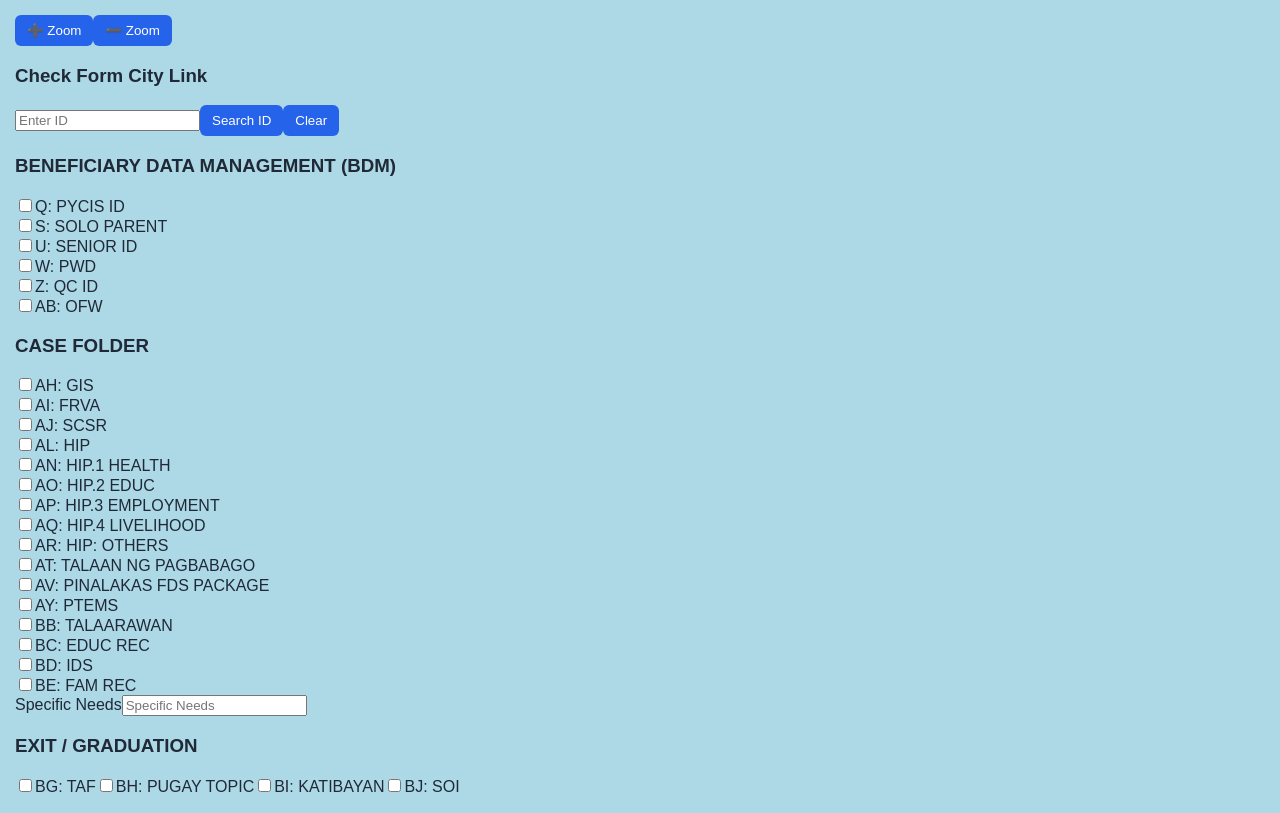
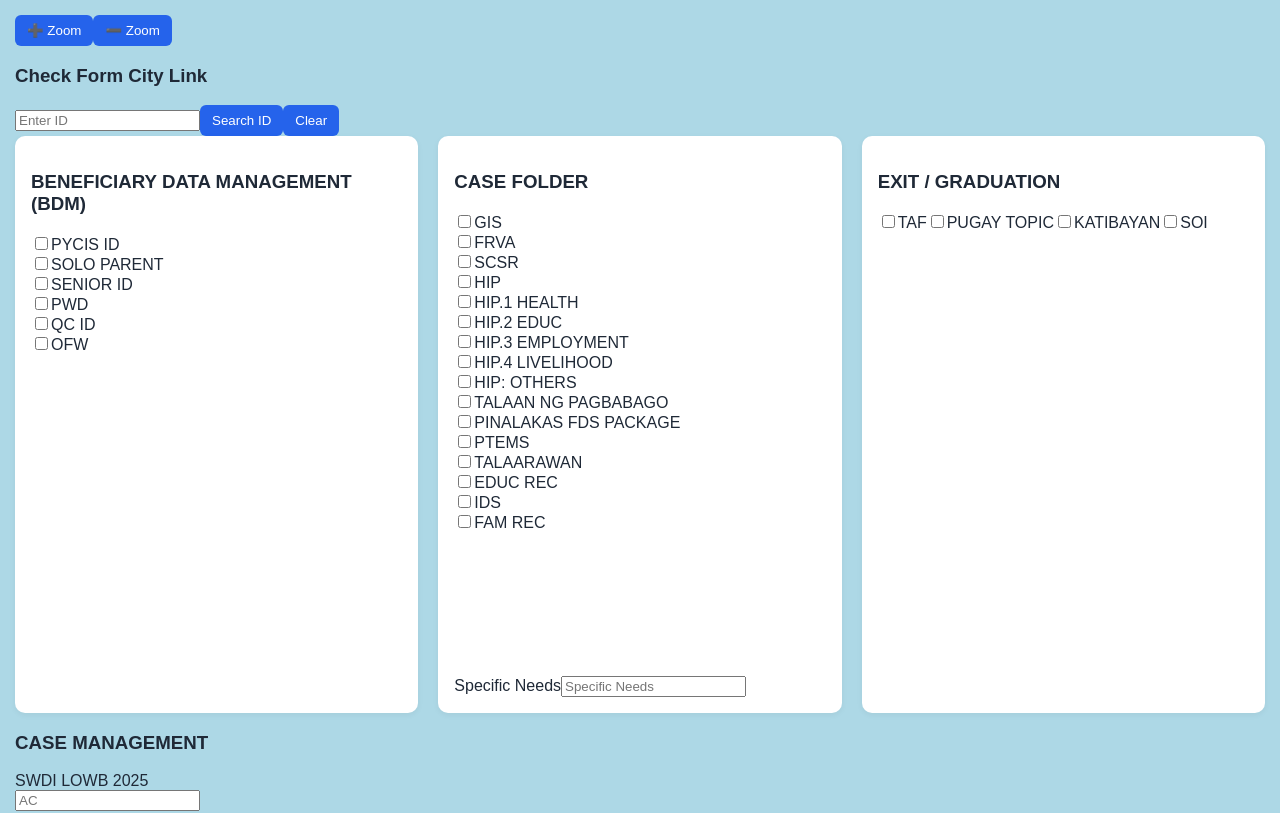
Before and after one commit to Andrei12388/spreadsheet_reactform2026, a React (Vite) app: page / in a window 1280 px wide. Shown: the top 813 px of the page. Built offline with nearby package versions, Linux system fonts and the light colour scheme.

Commit message:
fix 3 columns

```diff
--- a/src/App.jsx
+++ b/src/App.jsx
@@ -78,11 +78,11 @@ const textLabels = {
   // CASE FOLDER
   AK: "SCSR LINK",
   AM: "HIP LINK",
-  AU: "DATE",
+  AU: "TALAAN DATE",
   AW: "PINALAKAS FDS PACKAGE LINK",
-  AX: "DATE",
+  AX: "PINALAKAS DATE",
   AZ: "PTEMS LINK",
-  BA: "DATE",
+  BA: "PTEMS DATE",
 
   AS: "Specific Needs",
 
@@ -286,9 +286,12 @@ function isVisible(field) {
         </div>
       )}
 
+     <div className="top-sections">
+
   {/* ========================= */}
   {/* BDM */}
   {/* ========================= */}
+  <div className="section-card">
     <h3>BENEFICIARY DATA MANAGEMENT (BDM)</h3>
 
     {["Q", "S", "U", "W", "Z", "AB"].map(id => (
@@ -299,10 +302,11 @@ function isVisible(field) {
           checked={isChecked(formData[id])}
           onChange={handleChange}
         />
-    {id}: {checkboxLabels[id]}
+        {checkboxLabels[id]}
       </label>
     ))}
-
+<br></br>
+    {/* text inputs stay here */}
     {isVisible("R") && (
         <label>
   {textLabels["R"]}
@@ -314,7 +318,7 @@ function isVisible(field) {
   />
 </label>
       )}
-
+   <br></br>
       {isVisible("T") && (
          <label>
   {textLabels["T"]}
@@ -326,7 +330,7 @@ function isVisible(field) {
         />
         </label>
       )}
-
+<br></br>
       {isVisible("V") && (
          <label>
   {textLabels["V"]}
@@ -338,7 +342,7 @@ function isVisible(field) {
         />
         </label>
       )}
-
+<br></br>
       {isVisible("X") && (
          <label>
   {textLabels["X"]}
@@ -350,7 +354,7 @@ function isVisible(field) {
         />
         </label>
       )}
-
+<br></br>
        {isVisible("Y") && (
          <label>
   {textLabels["Y"]}
@@ -362,7 +366,7 @@ function isVisible(field) {
         />
         </label>
       )}
-
+<br></br>
        {isVisible("AA") && (
          <label>
   {textLabels["AA"]}
@@ -375,11 +379,13 @@ function isVisible(field) {
         </label>
       )}
 
+  </div>
 
 
   {/* ========================= */}
   {/* CASE FOLDER */}
   {/* ========================= */}
+  <div className="section-card">
     <h3>CASE FOLDER</h3>
 
     {["AH", "AI", "AJ", "AL", "AN", "AO", "AP", "AQ", "AR", "AT", "AV", "AY", "BB", "BC", "BD", "BE"].map(id => (
@@ -390,12 +396,10 @@ function isVisible(field) {
           checked={isChecked(formData[id])}
           onChange={handleChange}
         />
-          {id}: {checkboxLabels[id]}
+        {checkboxLabels[id]}
       </label>
     ))}
-
-
-
+<br></br>
      {isVisible("AK") && (
          <label>
   {textLabels["AK"]}
@@ -407,7 +411,7 @@ function isVisible(field) {
         />
         </label>
       )}
-
+<br></br>
       {isVisible("AM") && (
          <label>
   {textLabels["AM"]}
@@ -419,7 +423,7 @@ function isVisible(field) {
         />
         </label>
       )}
-
+<br></br>
       {isVisible("AU") && (
          <label>
   {textLabels["AU"]}
@@ -431,7 +435,7 @@ function isVisible(field) {
         />
         </label>
       )}
-
+<br></br>
       {isVisible("AW") && (
          <label>
   {textLabels["AW"]}
@@ -443,7 +447,7 @@ function isVisible(field) {
         />
         </label>
       )}
-
+<br></br>
       {isVisible("AX") && (
          <label>
   {textLabels["AX"]}
@@ -455,7 +459,7 @@ function isVisible(field) {
         />
         </label>
       )}
-
+<br></br>
       {isVisible("AZ") && (
          <label>
   {textLabels["AZ"]}
@@ -468,6 +472,7 @@ function isVisible(field) {
         </label>
       )}
 
+<br></br>
       {isVisible("BA") && (
          <label>
   {textLabels["BA"]}
@@ -479,6 +484,7 @@ function isVisible(field) {
         />
         </label>
       )}
+      <br></br>
        <label>
    {textLabels["AS"]}
       <input
@@ -489,9 +495,13 @@ function isVisible(field) {
       />
       </label>
 
+  </div>
+
+
   {/* ========================= */}
   {/* EXIT */}
   {/* ========================= */}
+  <div className="section-card">
     <h3>EXIT / GRADUATION</h3>
 
     {["BG", "BH", "BI", "BJ"].map(id => (
@@ -502,9 +512,15 @@ function isVisible(field) {
           checked={isChecked(formData[id])}
           onChange={handleChange}
         />
-           {id}: {checkboxLabels[id]}
+        {checkboxLabels[id]}
       </label>
     ))}
+
+  </div>
+
+</div>
+
+
 
       {/* ========================= */}
       {/* CASE MANAGEMENT */}
--- a/src/index.css
+++ b/src/index.css
@@ -143,6 +143,30 @@ table input[type="checkbox"] {
 }
 
 /* =========================
+   3 COLUMN LAYOUT (BDM / CASE / EXIT)
+========================= */
+.top-sections {
+  display: grid;
+  grid-template-columns: repeat(3, 1fr);
+  gap: 20px;
+}
+
+/* Make each block look like a card */
+.section-card {
+  background: white;
+  border-radius: 10px;
+  padding: 16px;
+  box-shadow: 0 2px 6px rgba(0,0,0,0.05);
+}
+
+/* Responsive: stack on mobile */
+@media (max-width: 900px) {
+  .top-sections {
+    grid-template-columns: 1fr;
+  }
+}
+
+/* =========================
    RESPONSIVE
 ========================= */
 @media (max-width: 768px) {
```
Lines whose indentation alone changed are shown as unchanged.
